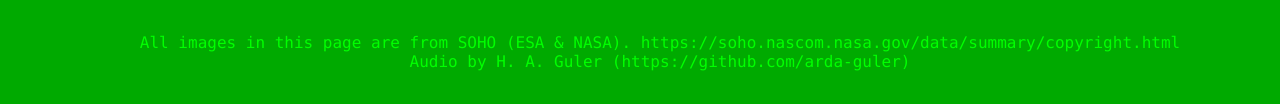
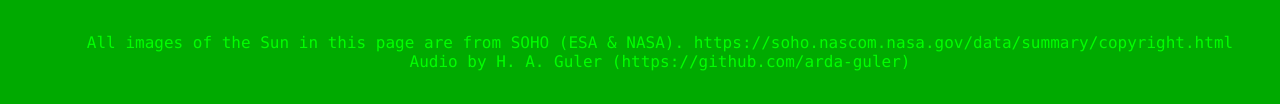
Before and after one commit to arda-guler/SOHONIC, a plain HTML site: page index.html in a window 1280 px wide. Shown: the part 1129-1233 px from the top of the page. Drawn offline with Linux system fonts and the light colour scheme.

Commit message:
Update disclaimer

```diff
--- a/index.html
+++ b/index.html
@@ -113,7 +113,7 @@
 
     </div>
     <footer>
-        <p>All images in this page are from SOHO (ESA & NASA). https://soho.nascom.nasa.gov/data/summary/copyright.html<br>Audio by H. A. Guler (https://github.com/arda-guler)</p>
+        <p>All images of the Sun in this page are from SOHO (ESA & NASA). https://soho.nascom.nasa.gov/data/summary/copyright.html<br>Audio by H. A. Guler (https://github.com/arda-guler)</p>
     </footer>
 </body>
 </html>
```
